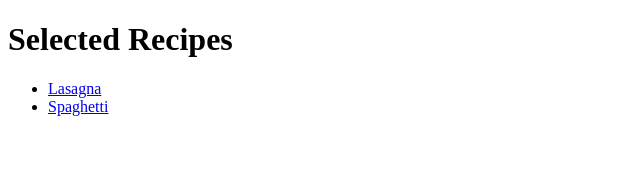
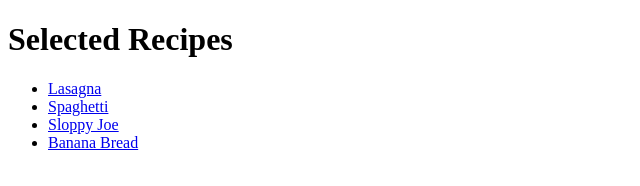
Before and after one commit to aidengage/odin-recipes, a plain HTML site: page index.html in a window 1280 px wide. Shown: the whole page, without its empty margins (0-640 px from the left). Drawn offline with Linux system fonts and the light colour scheme.

Commit message:
added sloppy joe and banana bread to recipe list

```diff
--- a/index.html
+++ b/index.html
@@ -11,6 +11,8 @@
         <ul>
             <li><a href="recipes/lasagna.html">Lasagna</a></li>
             <li><a href="recipes/spaghetti.html">Spaghetti</a></li>
+            <li><a href="recipes/sloppy-joe.html">Sloppy Joe</a></li>
+            <li><a href="recipes/banana-bread.html">Banana Bread</a></li>
         </ul>
     </body>
 </html>
```
